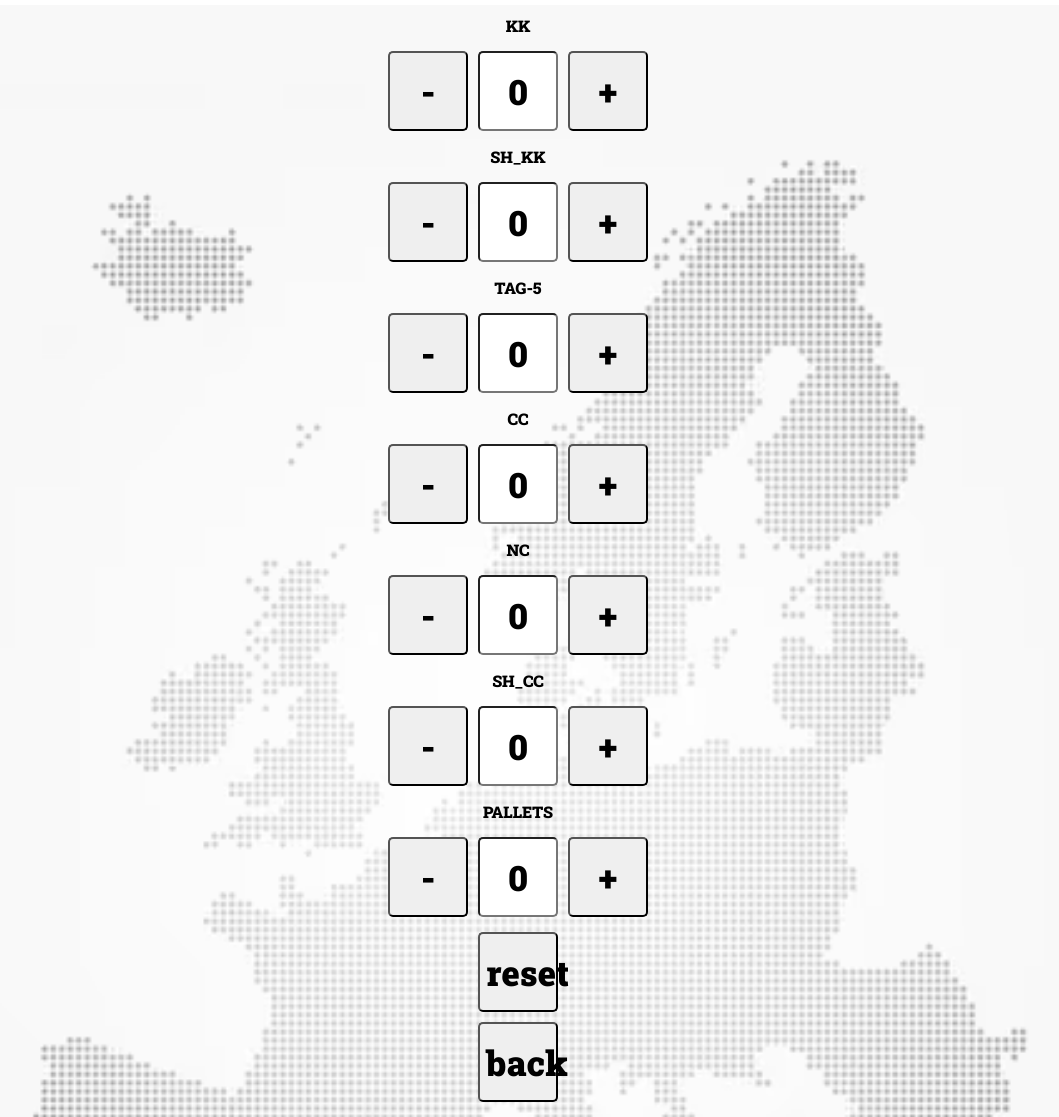
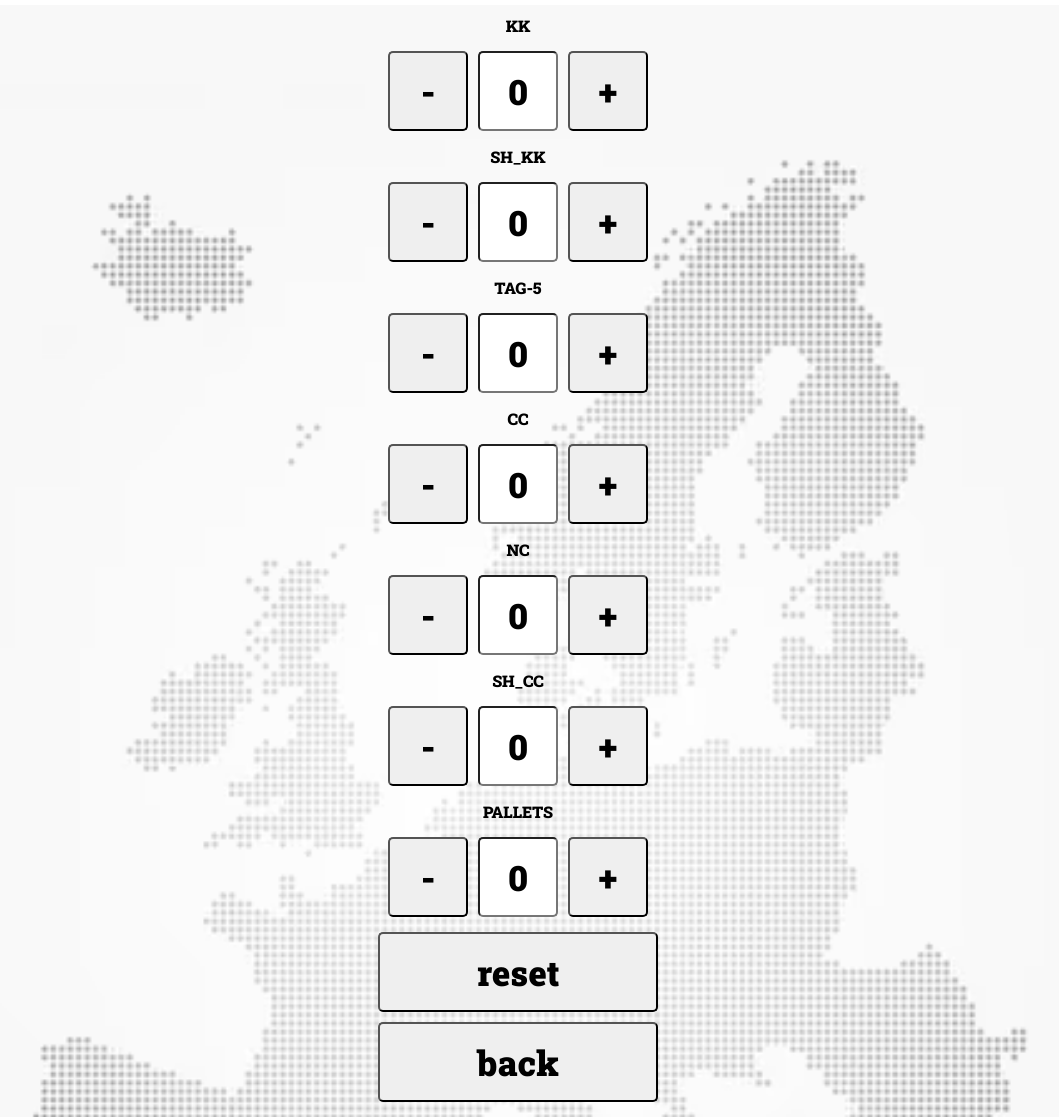
Before and after one commit to Dj-Rom/vliet, a plain HTML site: page calc.html in a window 1280 px wide. Shown: the whole page, without its empty margins (122-1181 px from the left). Drawn offline with Linux system fonts and the light colour scheme.

Commit message:
Update calc.css

```diff
--- a/src/css/calc.css
+++ b/src/css/calc.css
@@ -19,7 +19,10 @@ html {
     align-items: stretch;
     justify-items: center;
 }
+.resetBtn, .MBtn {
 
+    width: 100%
+}
 
 button,
 input {
```
